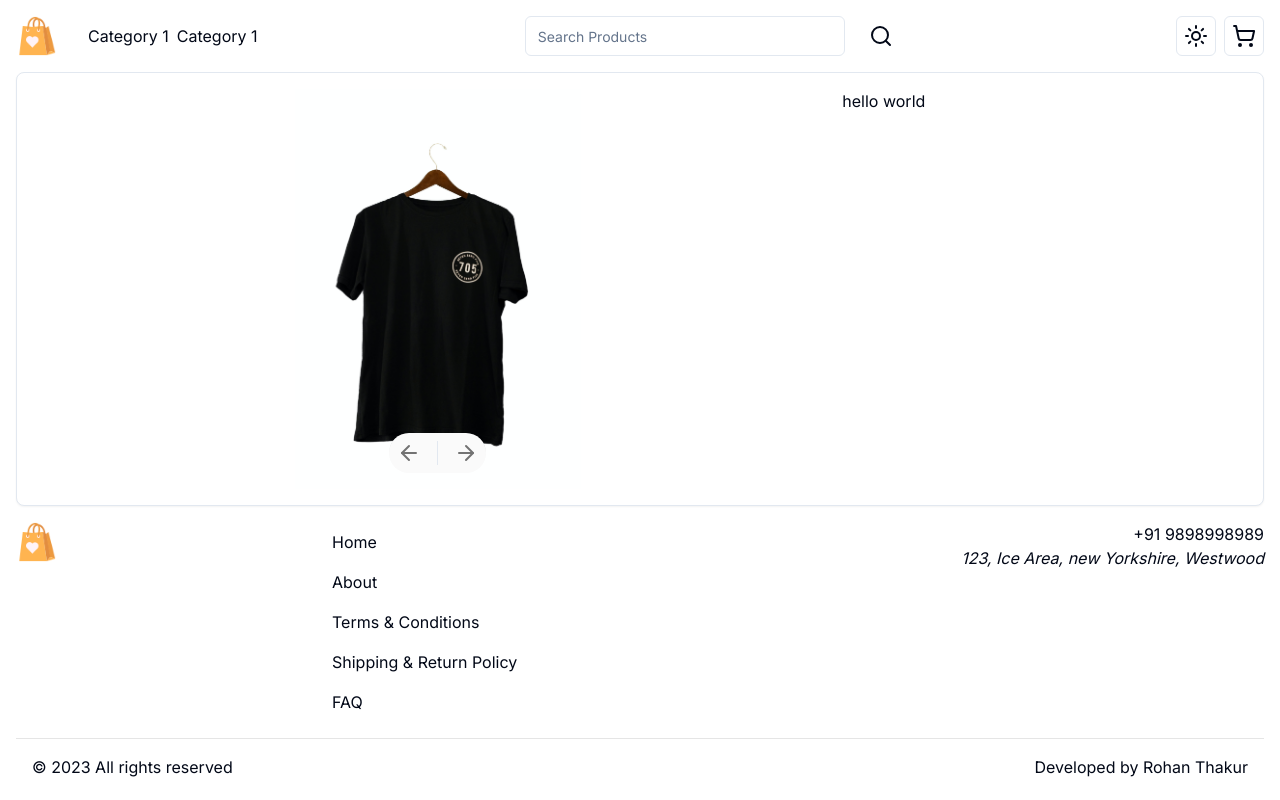
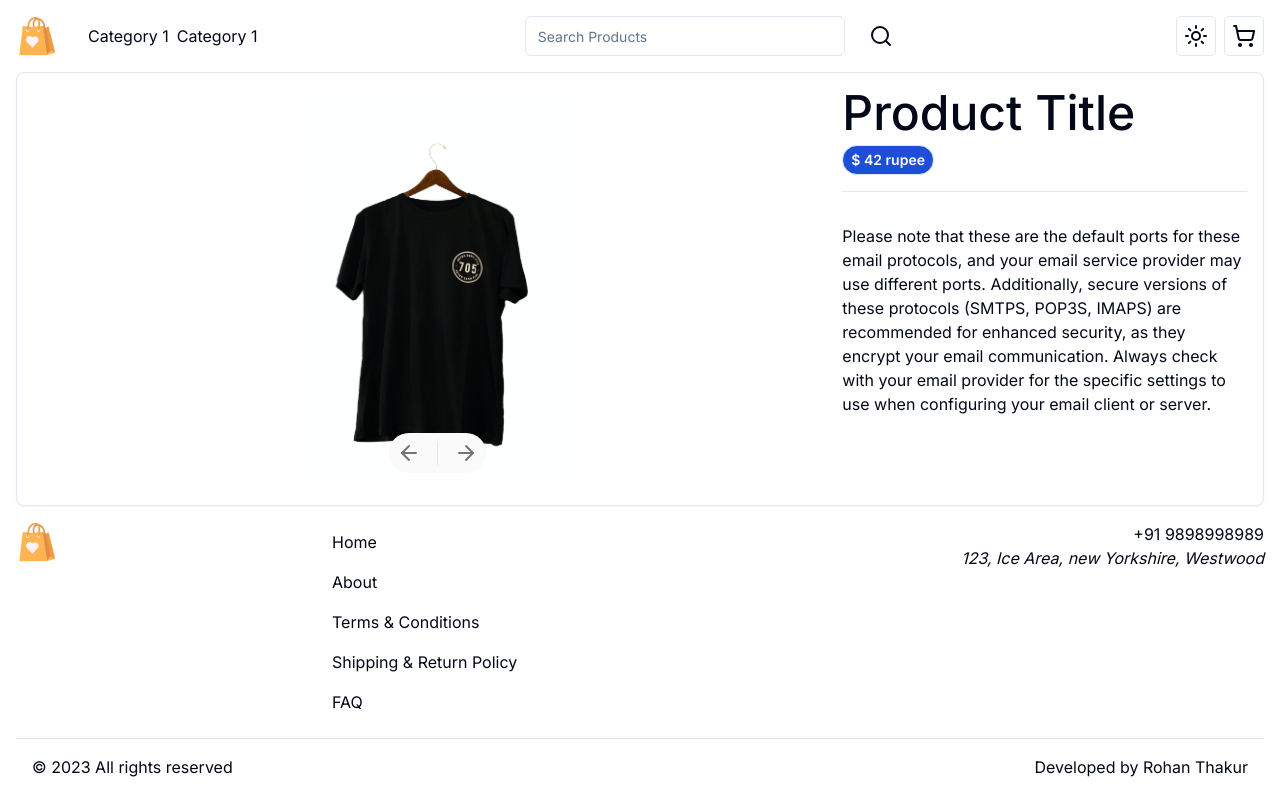
Before and after one commit to Xebec19/e-commerce, a Next.js app in the folder frontend/: page /product/1 in a window 1280 px wide. Built offline with nearby package versions, Linux system fonts and the light colour scheme.

Commit message:
wip feat(product page): added product title, price and description

```diff
--- a/frontend/components/grid/product-description.tsx
+++ b/frontend/components/grid/product-description.tsx
@@ -1,13 +1,39 @@
 import { Card } from "@/components/ui/card";
 import ProductImages from "../carousel/product-images";
+import ProductLabel from "../labels/product-label";
+import { IProductDetails } from "../product/product-card";
+import PriceLabel from "../labels/price-label";
+import { Separator } from "../ui/separator";
+
+const PRODUCT: IProductDetails = {
+  name: "Product Name",
+  price: 42,
+  image: "/dummy-t-shirt.jpg",
+  currency: "rupee",
+  currencyCode: "$",
+  size: "full",
+  description:
+    "Please note that these are the default ports for these email protocols, and your email service provider may use different ports. Additionally, secure versions of these protocols (SMTPS, POP3S, IMAPS) are recommended for enhanced security, as they encrypt your email communication. Always check with your email provider for the specific settings to use when configuring your email client or server.",
+};
 
 export default function ProductDescription() {
   return (
-    <Card className="grid grid-cols-1 md:grid-cols-3 p-4 dark:bg-black">
-      <div className="h-[400px] col-span-2">
-        <ProductImages />
-      </div>
-      <div className="h-[400]">hello world</div>
-    </Card>
+    <article role="product description">
+      <Card className="grid grid-cols-1 md:grid-cols-3 p-4 dark:bg-black">
+        <div className="h-[400px] col-span-2">
+          <ProductImages />
+        </div>
+        <div>
+          <h1 className="text-5xl font-medium mb-2">Product Title</h1>
+          <div className="flex w-full">
+            <PriceLabel payload={PRODUCT} />
+          </div>
+          <div className="py-4">
+            <Separator />
+          </div>
+          <p className="py-4 prose">{PRODUCT.description}</p>
+        </div>
+      </Card>
+    </article>
   );
 }
--- /dev/null
+++ b/frontend/components/labels/price-label.tsx
@@ -0,0 +1,9 @@
+import { IProductDetails } from "../product/product-card";
+
+export default function PriceLabel({ payload }: { payload: IProductDetails }) {
+  return (
+    <div className="flex bg-blue-700 items-center rounded-full border px-2 py-1 text-white text-sm font-semibold dark:border-neutral-800">
+      {`${payload.currencyCode} ${payload.price} ${payload.currency}`}
+    </div>
+  );
+}
--- /dev/null
+++ b/frontend/components/labels/product-label.tsx
@@ -0,0 +1,16 @@
+import { IProductDetails } from "../product/product-card";
+
+export default function ProductLabel({
+  payload,
+}: {
+  payload: IProductDetails;
+}) {
+  return (
+    <div className="flex dark:bg-black/70 bg-white/70 items-center rounded-full border p-1 text-xs font-semibold text-black  dark:border-neutral-800 dark:text-white">
+      {payload.name}
+      <div className="flex bg-blue-700 ml-1 items-center rounded-full border px-2 py-1 text-white text-xs font-semibold dark:border-neutral-800">
+        {`${payload.currencyCode} ${payload.price}`}
+      </div>
+    </div>
+  );
+}
--- a/frontend/components/product/product-card.tsx
+++ b/frontend/components/product/product-card.tsx
@@ -1,4 +1,5 @@
 import Image from "next/image";
+import ProductLabel from "../labels/product-label";
 
 export interface IProductDetails {
   name: string;
@@ -7,19 +8,7 @@ export interface IProductDetails {
   currency: string;
   currencyCode: string;
   size: "full" | "half";
-}
-
-function Label({ payload }: { payload: IProductDetails }) {
-  return (
-    <div className="absolute bottom-0 left-0 flex w-full px-4 pb-4">
-      <div className="flex dark:bg-black/70 bg-white/70 items-center rounded-full border p-1 text-xs font-semibold text-black  dark:border-neutral-800 dark:text-white">
-        {payload.name}
-        <div className="flex bg-blue-700 ml-1 items-center rounded-full border px-2 py-1 text-white text-xs font-semibold dark:border-neutral-800">
-          {`${payload.currencyCode} ${payload.price}`}
-        </div>
-      </div>
-    </div>
-  );
+  description?: string;
 }
 
 export default function ProductCard({
@@ -44,7 +33,9 @@ export default function ProductCard({
         alt={payload.name}
         sizes={sizes}
       />
-      <Label payload={payload} />
+      <div className="absolute bottom-0 left-0 flex w-full px-4 pb-4">
+        <ProductLabel payload={payload} />
+      </div>
     </div>
   );
 }
```
